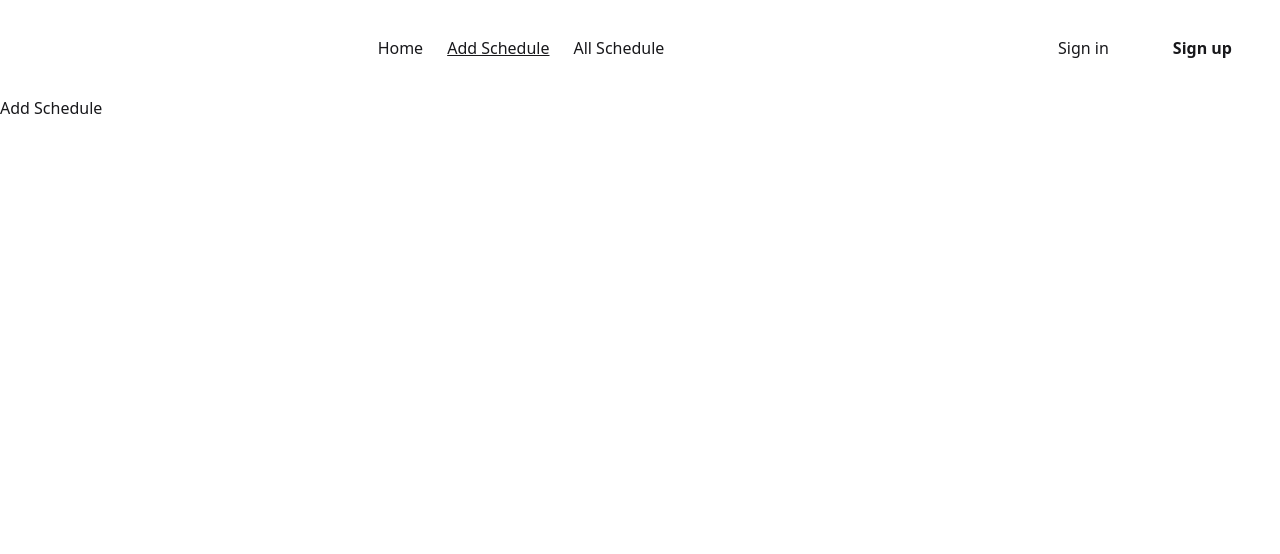
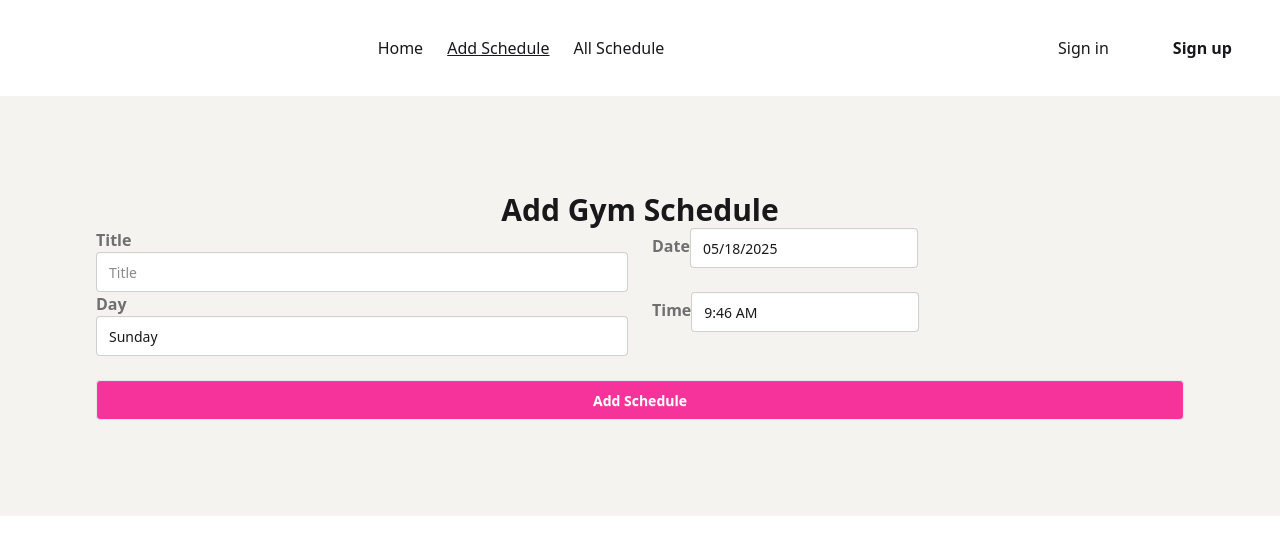
Before and after one commit to Ashahab007/gym-schedule-client-side, a React (Vite) app: page /addschedule in a window 1280 px wide. Shown: the top 554 px of the page. Built offline with nearby package versions, Linux system fonts and the light colour scheme.

Commit message:
created add schedule form

```diff
--- a/src/components/AddSchedule.jsx
+++ b/src/components/AddSchedule.jsx
@@ -1,7 +1,128 @@
-import React from "react";
+import React, { useState } from "react";
+import DatePicker from "react-datepicker";
+import "react-datepicker/dist/react-datepicker.css";
+import { data } from "react-router";
 
 const AddSchedule = () => {
-  return <div>Add Schedule</div>;
+  const [startDate, setStartDate] = useState(new Date());
+  const [selectedTime, setSelectedTime] = useState(new Date());
+
+  const formatTime12Hour = (date) => {
+    let hours = date.getHours();
+    const minutes = String(date.getMinutes()).padStart(2, "0");
+    const seconds = String(date.getSeconds()).padStart(2, "0");
+    const ampm = hours >= 12 ? "PM" : "AM";
+    hours = hours % 12 || 12;
+
+    return `${hours}:${minutes}:${seconds} ${ampm}`;
+  };
+
+  const handleOnSubmit = (e) => {
+    e.preventDefault();
+    const form = e.target;
+    const title = form.title.value;
+    const formatHour = formatTime12Hour(selectedTime);
+    const formattedDate = startDate.toLocaleDateString("en-CA");
+    const day = form.day.value;
+
+    const postData = {
+      title: title,
+      day: day,
+      hour: formatHour,
+      date: formattedDate,
+    };
+
+    console.log(postData);
+
+    fetch("http://localhost:3000/schedule", {
+      method: "POST",
+      headers: {
+        "content-type": "application/json",
+      },
+      body: JSON.stringify(postData),
+    })
+      .then((res) => res.json())
+      .then((data) => {
+        console.log(data);
+      });
+  };
+  return (
+    <div>
+      <div className="bg-[#F4F3F0] lg:p-24">
+        <h2 className="text-3xl text-center font-bold">Add Gym Schedule</h2>
+        <form onSubmit={handleOnSubmit}>
+          <div className="flex gap-6 ">
+            <div className="form-control md:w-1/2">
+              <label className="label">
+                <span className="label-text font-bold">Title</span>
+              </label>
+              <input
+                type="text"
+                name="title"
+                placeholder="Title"
+                className="input input-bordered w-full"
+                required
+              />
+            </div>
+            <div className="form-control lg:w-1/2 mt-6 md:mt-0">
+              <label className="label font-bold">
+                <span className="label-text">Date</span>
+              </label>
+              <DatePicker
+                className="input input-bordered w-full"
+                selected={startDate}
+                onChange={(date) => setStartDate(date)}
+              />
+            </div>
+          </div>
+          <div className="flex gap-6">
+            <div className="form-control md:w-1/2">
+              <label className="label">
+                <span className="label-text font-bold">Day</span>
+              </label>
+
+              <select
+                className="input input-bordered w-full "
+                name="day"
+                id="day"
+              >
+                <option value="sunday">Sunday</option>
+                <option value="monday">Monday</option>
+                <option value="tuesday">Tuesday</option>
+                <option value="wednesday">Wednesday</option>
+                <option value="thursday">Thursday</option>
+                <option value="friday">Friday</option>
+                <option value="saturday">Saturday</option>
+              </select>
+            </div>
+            <div className="form-control lg:w-1/2 mt-6 md:mt-0">
+              <label className="label font-bold">
+                <span className="label-text">Time</span>
+              </label>
+
+              <DatePicker
+                className="input input-bordered"
+                selected={selectedTime}
+                // onChange={handleTimeChange}
+                showTimeSelect
+                showTimeSelectOnly
+                timeIntervals={15}
+                timeCaption="Time"
+                dateFormat="h:mm aa"
+              />
+            </div>
+          </div>
+
+          {/* End of Labels */}
+          <input
+            type="submit"
+            value="Add Schedule"
+            className="btn w-full bg-pink-500 text-white mt-6"
+          />
+        </form>
+      </div>
+    </div>
+  );
 };
 
 export default AddSchedule;
```
